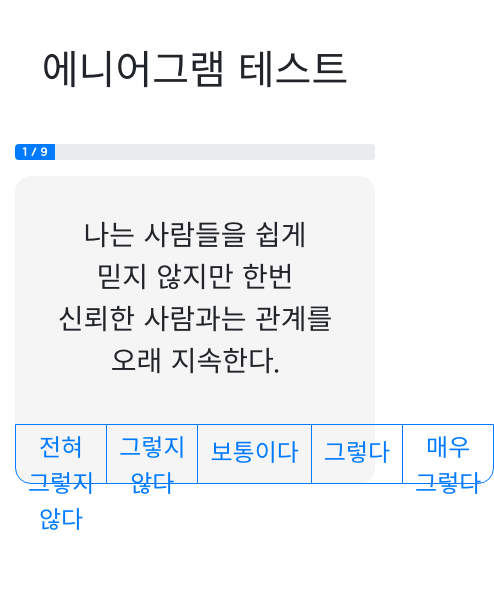
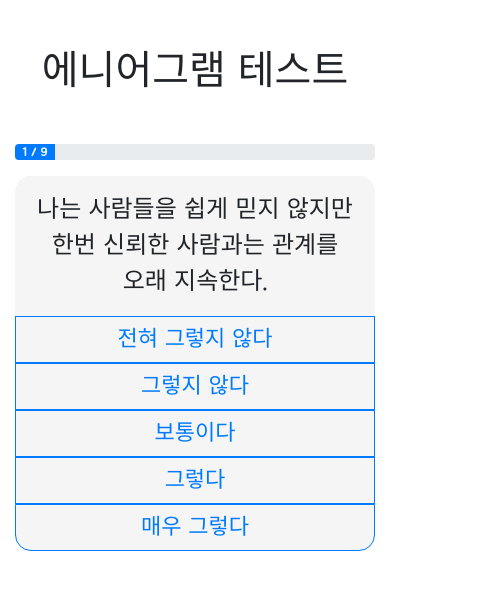
Before and after one commit to jhlov/enn_v2, a React (Create React App) app: page / in a window 390 px wide. Both pictures are taken after a click on the button "시작하기". Shown: the top 590 px of the page, 494 px wide, since content can reach past the window. Built offline with nearby package versions, Linux system fonts and the light colour scheme.

Commit message:
모바일 스타일

```diff
--- a/src/EnneagramItem.scss
+++ b/src/EnneagramItem.scss
@@ -12,10 +12,19 @@
     margin-bottom: 0;
     padding: 40px;
     font-size: 28px;
+
+    @media screen and (max-width: 768px) {
+      padding: 16px;
+      font-size: 24px;
+    }
   }
 
   .btn-group {
     display: flex;
+
+    @media screen and (max-width: 768px) {
+      flex-direction: column;
+    }
 
     .btn {
       flex: 1;
@@ -30,6 +39,22 @@
       &:last-child {
         border-bottom-right-radius: 16px;
         border-top-right-radius: 0;
+      }
+
+      @media screen and (max-width: 991px) {
+        font-size: 18px;
+      }
+
+      @media screen and (max-width: 768px) {
+        font-size: 22px;
+
+        &:first-child {
+          border-bottom-left-radius: 0;
+        }
+
+        &:last-child {
+          border-bottom-left-radius: 16px;
+        }
       }
     }
   }
--- a/src/EnneagramItem.tsx
+++ b/src/EnneagramItem.tsx
@@ -35,7 +35,7 @@ const EnneagramItem: React.FC<EnneagramItemProp> = ({
         {exampleList.map((e, index) => (
           <Button
             key={index}
-            className="mt-0"
+            className="m-0"
             variant="outline-primary"
             onClick={() => _onClickAnswer(index + 1)}
             active={rSelected === index + 1}
--- a/src/Result.tsx
+++ b/src/Result.tsx
@@ -42,13 +42,14 @@ const Result: React.FC<ResultProp> = ({ scoreList }) => {
       },
       pane: {
         startAngle: 20,
-        endAngle: 380
+        endAngle: 380,
+        size: window.innerWidth < 769 ? "60%" : "85%"
       },
       xAxis: {
         categories: typeNameList.map((e, index) => `${index + 1}(${e})`),
         labels: {
           style: {
-            fontSize: "20px"
+            fontSize: window.innerWidth < 769 ? "14px" : "20px"
           }
         }
       },
@@ -65,7 +66,7 @@ const Result: React.FC<ResultProp> = ({ scoreList }) => {
           dataLabels: {
             enabled: true,
             style: {
-              fontSize: "16px"
+              fontSize: window.innerWidth < 769 ? "14px" : "16px"
             },
             allowOverlap: true
           },
```
